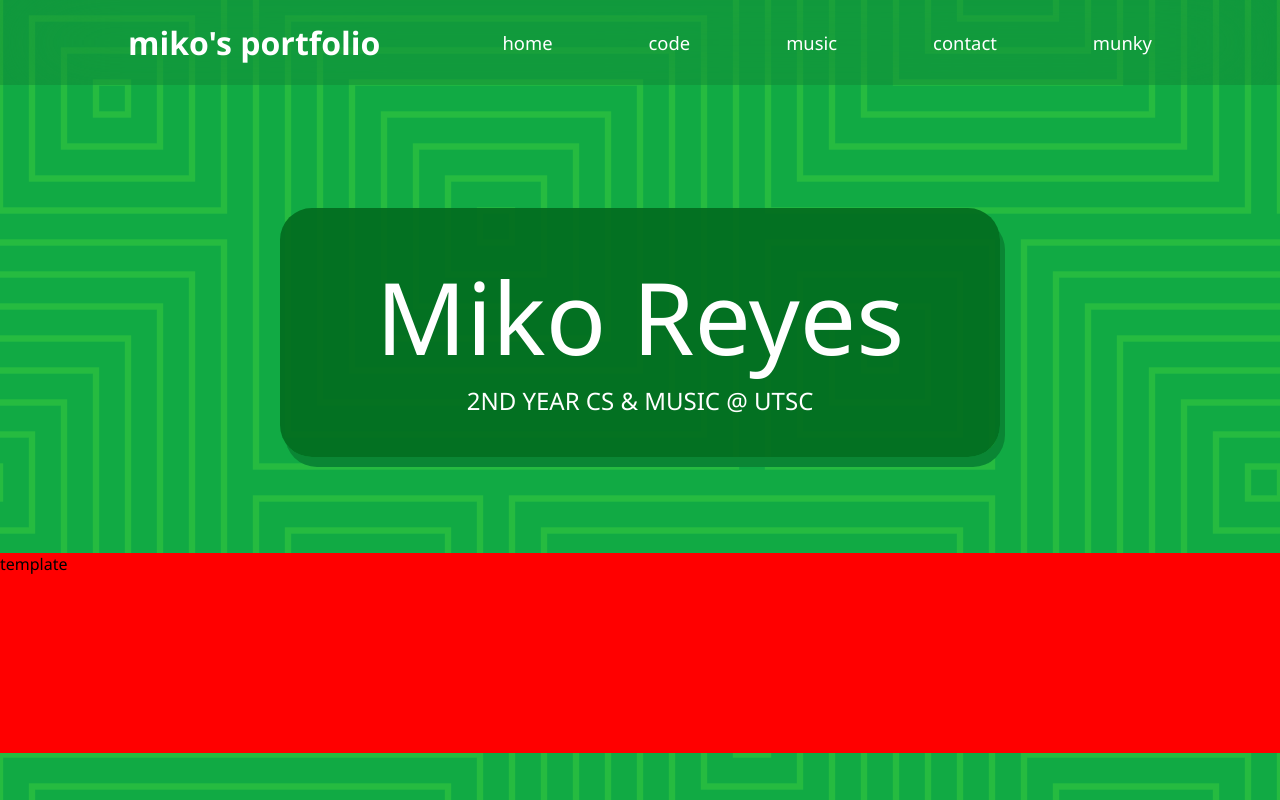
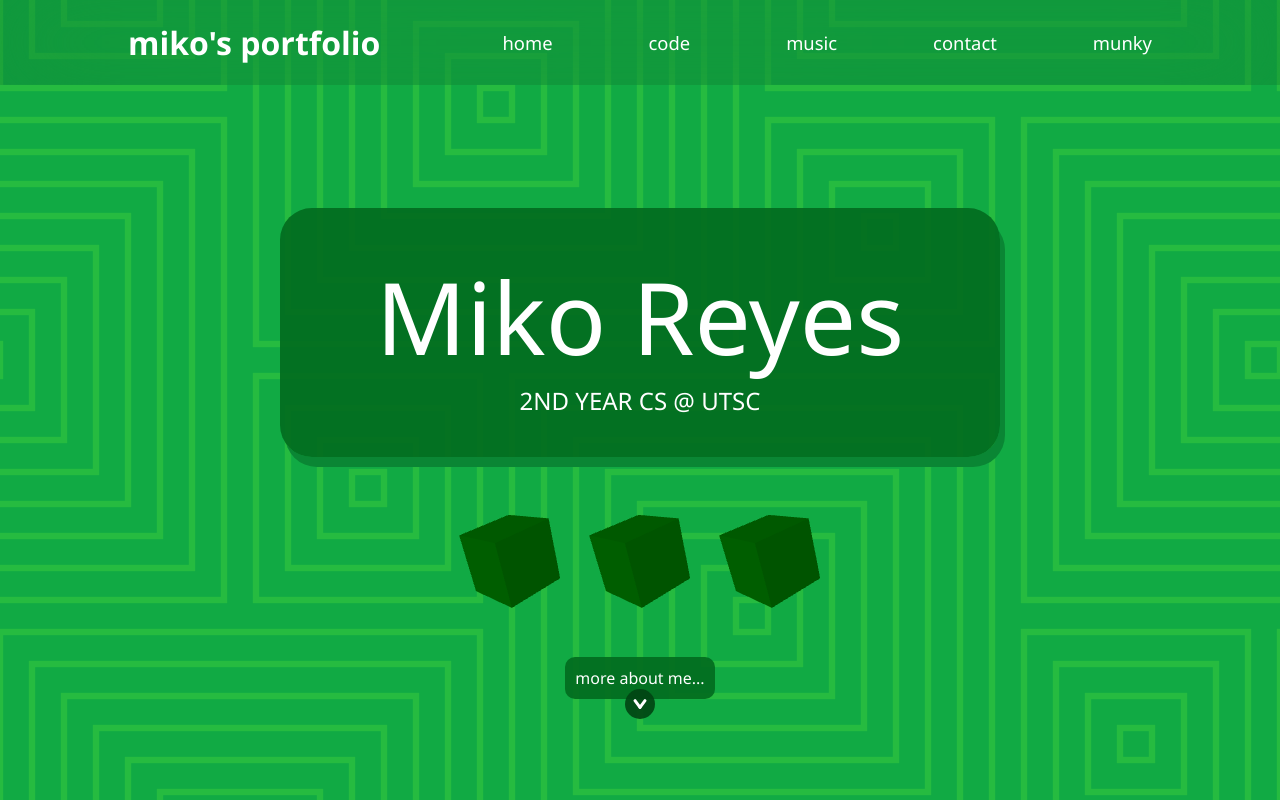
Before and after one commit to hiromikoreyes/portfolio, a React (Create React App) app: page / in a window 1280 px wide. Shown: the top 800 px of the page. Built offline with nearby package versions, Linux system fonts and the light colour scheme.

Commit message:
added down arrow

```diff
--- a/package.json
+++ b/package.json
@@ -1,4 +1,5 @@
 {
+  "homepage": "http://hiromikoreyes.github.io/portfolio",
   "name": "portfolio",
   "version": "0.1.0",
   "private": true,
@@ -8,6 +9,8 @@
     "@testing-library/jest-dom": "^5.17.0",
     "@testing-library/react": "^13.4.0",
     "@testing-library/user-event": "^13.5.0",
+    "embla-carousel-react": "^8.0.0-rc14",
+    "gh-pages": "^6.0.0",
     "react": "^18.2.0",
     "react-dom": "^18.2.0",
     "react-scripts": "5.0.1",
@@ -16,6 +19,8 @@
   },
   "scripts": {
     "start": "react-scripts start",
+    "predeploy": "npm run build",
+    "deploy": "gh-pages -d build",
     "build": "react-scripts build",
     "test": "react-scripts test",
     "eject": "react-scripts eject"
--- a/src/App.css
+++ b/src/App.css
@@ -5,7 +5,9 @@ body{
   background-size: cover;
   background-position: center;
   font-family: 'Segoe UI', Tahoma, Geneva, Verdana, sans-serif;
+
 }
+
 
 #canvas-container{
   display: flex;
@@ -19,6 +21,26 @@ body{
 
 canvas{
   background: none;
-  height: 500px;
-  width: 110px;
+  height: 200px;
+  width: 130px;
 }
+
+::-webkit-scrollbar {
+  width: 10px;
+}
+
+::-webkit-scrollbar-track {
+  background: white;
+}
+::-webkit-scrollbar-track {
+  background: white;
+}
+
+::-webkit-scrollbar-thumb {
+  width: 1px;
+  background: #0f903a;
+}
+
+::-webkit-scrollbar-thumb:hover {
+  background: #096126;
+}
--- a/src/App.js
+++ b/src/App.js
@@ -11,27 +11,36 @@ function App() {
     <div className="App">
         <Navbar/>
         <DescriptionBox/>
-        <SkipArrow/>
+
         <div id="canvas-container">
             <div>
-            <Canvas flat className="canvas">
-              <OrbitControls enableZoom={false} autoRotate={1} autoRotateSpeed={-2}></OrbitControls>
+            <Canvas flat camera={{ fov: 35, position: [0, 5, 0]}} className="canvas">
+              <OrbitControls enableZoom={false} enablePan={false} autoRotate={true} autoRotateSpeed={-2}></OrbitControls>
               <ambientLight intensity={0.9}></ambientLight>
               <directionalLight position={[-2,5,2]} intensity={1}></directionalLight>
               <Box />
             </Canvas>
-            <Canvas flat className="canvas">
-              <OrbitControls enableZoom={false} autoRotate={1}></OrbitControls>
+
+            <Canvas flat camera={{ fov: 35, position: [0, 5, 0]}} className="canvas">
+              <OrbitControls enableZoom={false} enablePan={false} autoRotate={true} autoRotateSpeed={-2}></OrbitControls>
               <ambientLight intensity={0.9}></ambientLight>
+              <directionalLight position={[-2,5,2]} intensity={1}></directionalLight>
               <Box />
             </Canvas>
-            <Canvas flat className="canvas">
-              <OrbitControls enableZoom={false} autoRotate={1}></OrbitControls>
+
+            <Canvas flat camera={{ fov: 35, position: [0, 5, 0]}} className="canvas">
+              <OrbitControls enableZoom={false} enablePan={false} autoRotate={true} autoRotateSpeed={-2}></OrbitControls>
               <ambientLight intensity={0.9}></ambientLight>
+              <directionalLight position={[-2,5,2]} intensity={1}></directionalLight>
               <Box />
             </Canvas>
+
             </div>
         </div>
+
+
+        <SkipArrow/>
+
 
 
     </div>
--- a/src/components/Box/Box.js
+++ b/src/components/Box/Box.js
@@ -1,8 +1,6 @@
 import React from "react";
-import { PlaneGeometry } from "three";
 
-
-export default function Box(){
+function Box(){
     return (
         <mesh rotation={[100,0,20]}>
             <boxGeometry attach="geometry"></boxGeometry>
@@ -10,3 +8,5 @@ export default function Box(){
         </mesh>
     );
 }
+
+export default Box;
--- a/src/components/DescriptionBox/DescriptionBox.js
+++ b/src/components/DescriptionBox/DescriptionBox.js
@@ -8,7 +8,7 @@ function DescriptionBox() {
     <div class="super-container">
       <div class="title-container">
           <p>Miko Reyes</p>
-          2ND YEAR CS & MUSIC @ UTSC
+          2ND YEAR CS @ UTSC
       </div>
 
       <div class="body-container">
--- a/src/components/SkipArrow/skiparrow.css
+++ b/src/components/SkipArrow/skiparrow.css
@@ -1,8 +1,30 @@
-#arrow-container{
-    margin-top: 1in;
-    height: 200px;
+.arrow-container{
     width:100%;
     display: flex;
+    flex-direction: column;
+    justify-content: center;
+    align-items: center;
 
-    background-color: red;
 }
+
+.text-above-arrow{
+
+    font-size: medium;
+    font-weight: 500;
+    color:white;
+
+    background-color: rgba(2, 107, 30, 0.9);
+    padding: 10px;
+    border-radius: 10px;
+    text-align: center;
+
+
+}
+
+#down-arrow{
+    margin-top: -10px;
+    border-radius: 50%;
+    padding: 10px;
+    background: rgba(1, 68, 19, 0.9);
+    cursor: pointer;
+}
--- a/src/components/SkipArrow/skiparrow.js
+++ b/src/components/SkipArrow/skiparrow.js
@@ -4,8 +4,14 @@ import './skiparrow.css'
 
 function SkipArrow(){
     return(
-    <div id="arrow-container">
-        template
+    <div class="arrow-container">
+        <div class="text-above-arrow">
+            more about me...
+        </div>
+        <svg id="down-arrow" xmlns="http://www.w3.org/2000/svg" viewBox="0 0 30 30" width="30" height="30" overflow="visible" stroke="white" stroke-width="9" stroke-linecap="round">
+            <line x1="0" y1="5" x2="15" y2="25" />
+            <line x1="30" y1="5" x2="15" y2="25" />
+        </svg>
     </div>
     )
 }
```
Also changed, not shown: src/components/AboutMeBox/aboutmebox.js (added), 1 other file (tests, documents, lock files or other folders).
